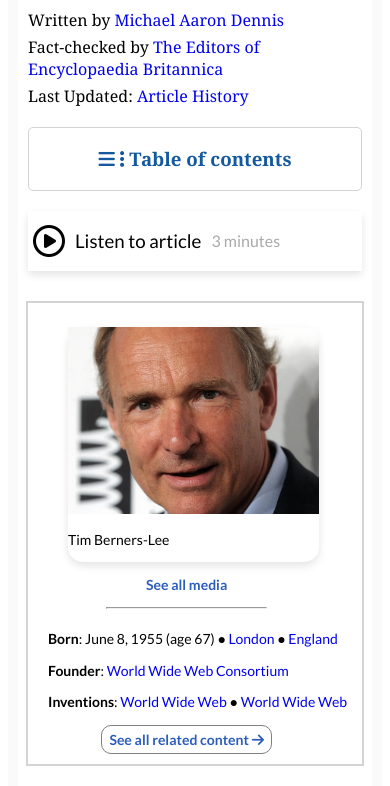
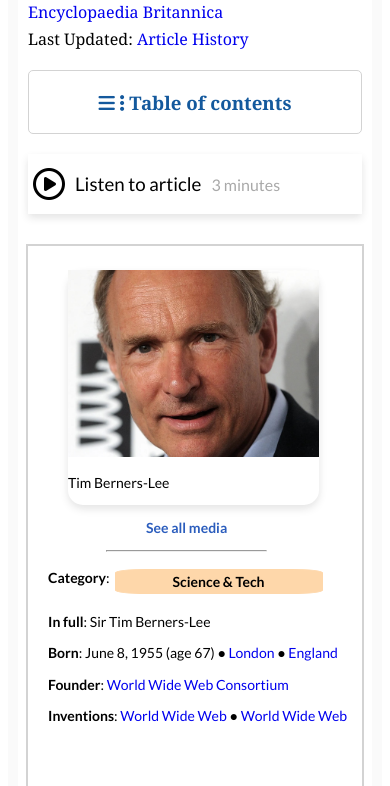
Before and after one commit to MGausseran/tim-berners-lee, a plain HTML site: page index.html in a window 390 px wide. Shown: the part 341-1127 px from the top of the page. Drawn offline with Linux system fonts and the light colour scheme.

Commit message:
Rajout de la ligne Science&Tech dans la version responsive

```diff
--- a/index.html
+++ b/index.html
@@ -106,10 +106,10 @@
                         <p class="second_column_center">See all media</p>
                         <hr>
                         <article class="second_column_width">
-                            <section class="h3_hidden_desktop_bio">
-                            <p><span>Category</span>: <span class="h3_hidden_desktop_bio">Science &amp; Tech</span>
+                            <section class="second_column_width_category">
+                            <span>Category</span>: <span class="h3_hidden_desktop_bio">Science &amp; Tech</span>
+                            </section>
                             <p><span>In full</span>: Sir Tim Berners-Lee</p>
-                            </section>
                             <p><span>Born</span>: June 8, 1955 (age 67) &#9679;<a href="#"> London</a> &#9679;<a href="#"> England</a></p>
                             <p><span>Founder</span>: <a href="#">World Wide Web Consortium</a></p>
                             <p><span>Inventions</span>: <a href="#">World Wide Web</a> &#9679; <a href="#">World Wide Web</a></p>
--- a/tim-berners-lee.css
+++ b/tim-berners-lee.css
@@ -204,10 +204,11 @@ nav i {
     font-family: "Lato";
     font-size: 14px;
     width: 300px;
-    height: auto;
+    height: 85%;
     margin-top: 10px;
     border: solid 2px lightgrey;
-    padding: 10px 0
+    padding: 10px 0;
+    align-content: center
 }
 
 .second_column_center {
@@ -219,6 +220,7 @@ nav i {
 .second_column_width {
     width: 180px;
     margin-left: 20px;
+    margin-bottom: 50px;
 }
 
 .h3_hidden_desktop {
@@ -250,6 +252,9 @@ nav i {
 }
 
 .h3_hidden_desktop_bio {
+    display: none;
+}
+.second_column_width_category {
     display: none;
 }
 
@@ -465,12 +470,10 @@ nav i {
     }
 
     .h3_hidden_desktop_bio {
-        background-color: #FED7AA;
+        display: inline-block;
         border: solid 1px #FED7AA;
         border-radius: 15%;
-        margin-bottom: 5px;
-        width: 150px;
-        padding: 3px;
+        width: 300px;
         justify-content: center;
     }
 
@@ -529,17 +532,26 @@ nav i {
         display: none;
     }
 
-    .h3_hidden_desktop {
+    .h3_hidden_desktop_bio {
         display: flex;
         background-color: #FED7AA;
         border: solid 1px #FED7AA;
         border-radius: 15%;
         margin-bottom: 5px;
-        width: 150px;
+        width: 200px;
         padding: 3px;
+        margin-left: 5px;
         justify-content: center;
+        align-content: center;
+        justify-items: center;
+        align-items: center;
 
     }
+    .second_column_width_category {
+        display: flex;
+        margin-top: 10px;
+    }
+
 }
 
 
```
Also changed, not shown: images/British-scientist-Tim-Berners-Lee-cropped.webp (added).
